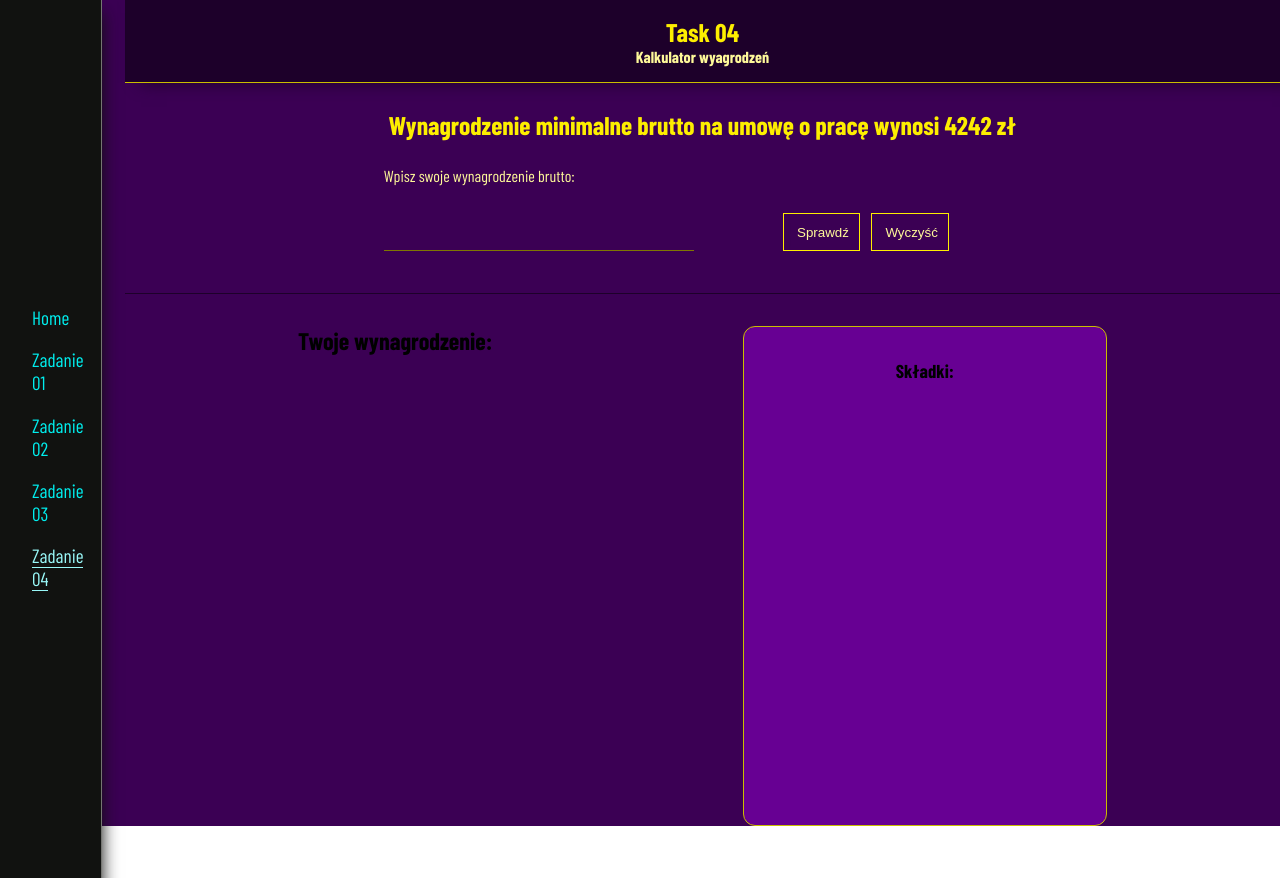
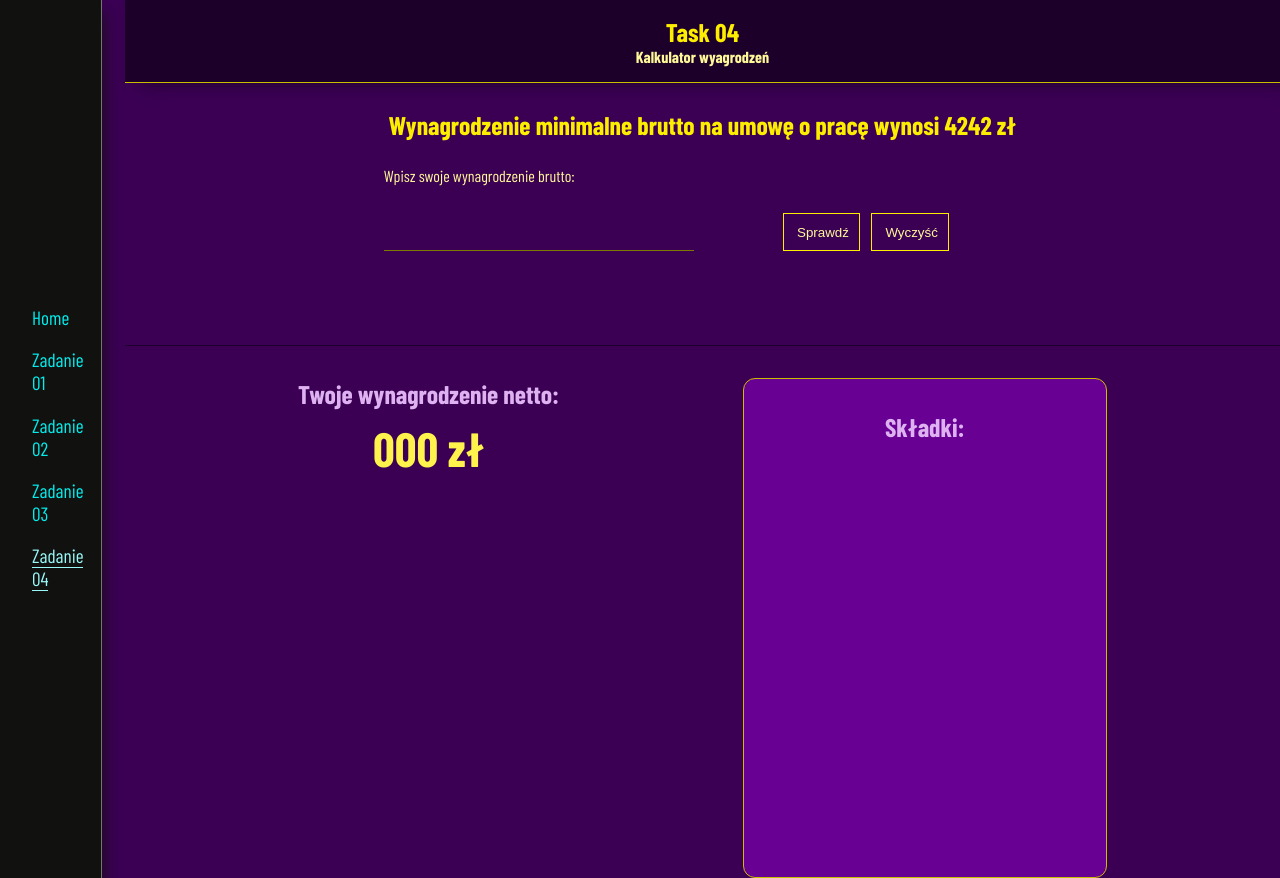
Before and after one commit to Scorpion19702022/MyReact_App001, a React (Create React App) app: page /Task04 in a window 1280 px wide. Before the commit the page ends 826 px from the top, so only its background shows below. Built offline with nearby package versions, Linux system fonts and the light colour scheme; a web font is replaced by a local one.

Commit message:
added styles for compoet Task04result

```diff
--- a/src/Components/Task04/Task04input.module.css
+++ b/src/Components/Task04/Task04input.module.css
@@ -130,9 +130,10 @@
 }
 
 .box_errors {
-	height: 100%;
+	height: 20px;
 	display: flex;
 	align-items: center;
+	margin: 1em 0em;
 }
 
 .info_errors {
--- a/src/Components/Task04/Task04result.js
+++ b/src/Components/Task04/Task04result.js
@@ -1,14 +1,17 @@
-import React from 'react'
+import React, { useContext } from 'react'
 
 import styles from './Task04result.module.css'
+import SalaryContext from './Context/SalaryContext'
 
 const Task04result = () => {
+	const { error } = useContext(SalaryContext)
+
 	return (
 		<div className={styles.wrapper_result}>
 			<div className={styles.box_result_salary}>
-				<h1 className={styles.heading_salary}>
-					Twoje wynagrodzenie: <span className={styles.heading_salary_result}></span>
-				</h1>
+				<h3 className={styles.heading_salary}>Twoje wynagrodzenie netto:</h3>
+				<h1 className={styles.result_salary}>000 zł</h1>
+				<p className={styles.salary_errors}>{error}</p>
 			</div>
 			<div className={styles.box_all_info}>
 				<h3 className={styles.heading_info}>Składki:</h3>
--- a/src/Components/Task04/Task04result.module.css
+++ b/src/Components/Task04/Task04result.module.css
@@ -44,6 +44,28 @@
 	justify-content: space-between;
 }
 
+.box_result_salary {
+	display: flex;
+	flex-direction: column;
+	align-items: center;
+}
+
+.heading_salary {
+	font-size: 1.6em;
+	color: var(--color-purple02);
+	margin-bottom: 0.4em;
+}
+
+.result_salary {
+	font-size: 3em;
+	color: var(--color-yellow03);
+	margin-bottom: 0.4em;
+}
+
+.salary_errors {
+	color: var(--color-yellow04);
+}
+
 .box_all_info {
 	width: 45%;
 	height: 500px;
@@ -55,3 +77,8 @@
 	border: 0.04em solid var(--color-yellow05);
 	border-radius: 12px;
 }
+
+.heading_info {
+	font-size: 1.6em;
+	color: var(--color-purple02);
+}
```
